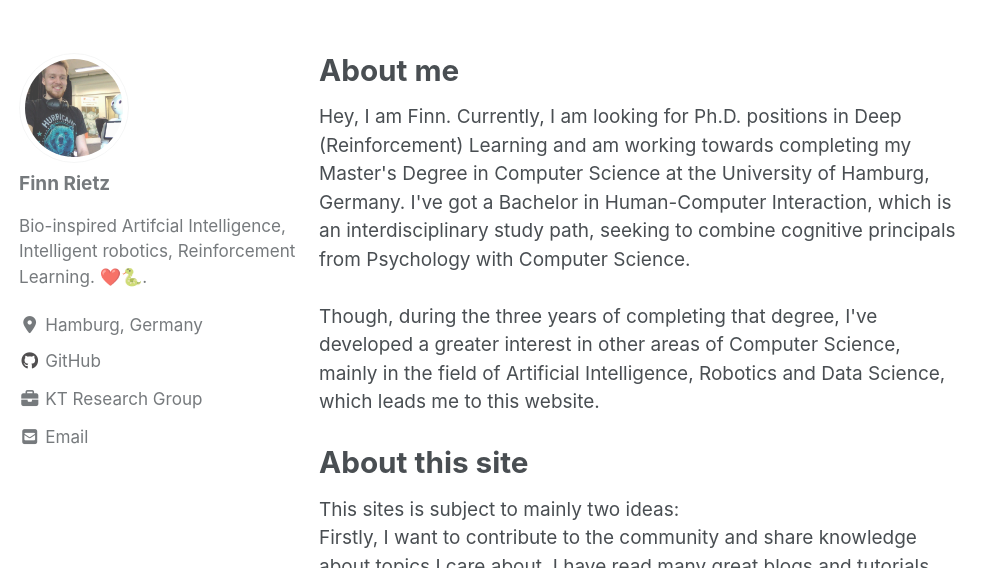
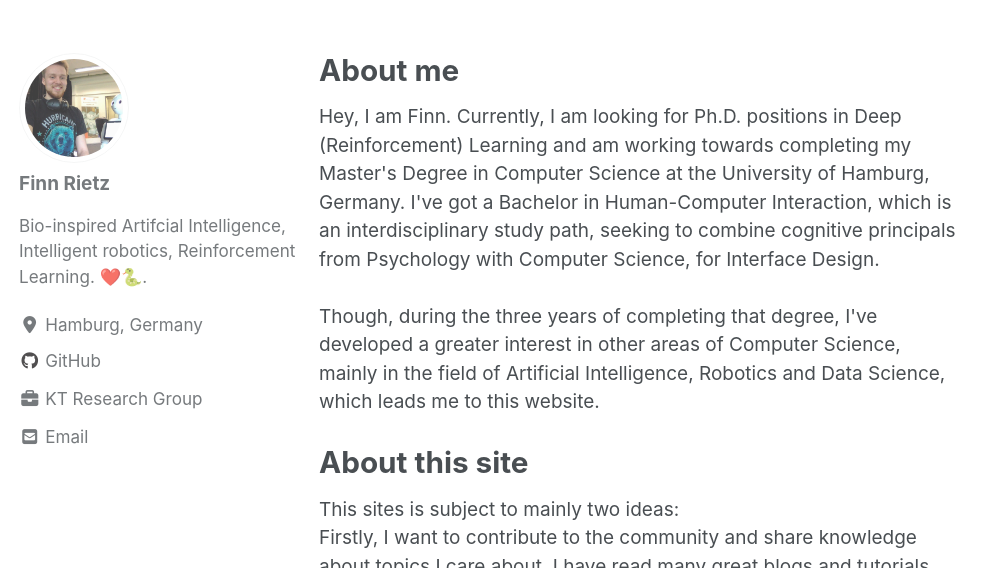
Before and after one commit to frietz58/frietz58.github.io, a Jekyll site: the page built from index.html, in a window 1280 px wide and 900 px high, cut to the strip 332-900 px from the top of the window. Shown: the whole strip, without its empty margins (0-998 px from the left). Built offline with Jekyll 4.4.1, drawn with Linux system fonts in a browser that asks for light colours; cached includes are drawn as plain includes; nearby versions of some CDN libraries; the list of posts is cut into pages by our own code.

Commit message:
small wording changes and gitgignore .idea

```diff
--- a/index.html
+++ b/index.html
@@ -13,7 +13,7 @@ header:
 Hey, I am Finn. Currently, I am looking for Ph.D. positions in Deep (Reinforcement) Learning and am working towards completing my Master's
 Degree in Computer Science at the University of Hamburg, Germany.
 I've got a Bachelor in Human-Computer Interaction, which is an interdisciplinary study path, seeking to combine cognitive principals
-from Psychology with Computer Science.
+from Psychology with Computer Science, for Interface Design.
 <br><br>
 Though, during the three years of completing that degree, I've developed a greater interest in other areas of Computer Science,
 mainly in the field of Artificial Intelligence, Robotics and Data Science, which leads me to this website.
--- a/projects.html
+++ b/projects.html
@@ -13,7 +13,7 @@ classes: wide
   purpose of the project is, what I learned when working on the project and what the key
   outcome is. Contrary to the blog-posts, the goal behind these write-ups is
   not to fully explain the implementation or underlying principle, but rather to illustrate
-  a bit of my skill-set.
+  parts of my skill-set.
 </p>
 <!--
 
```
